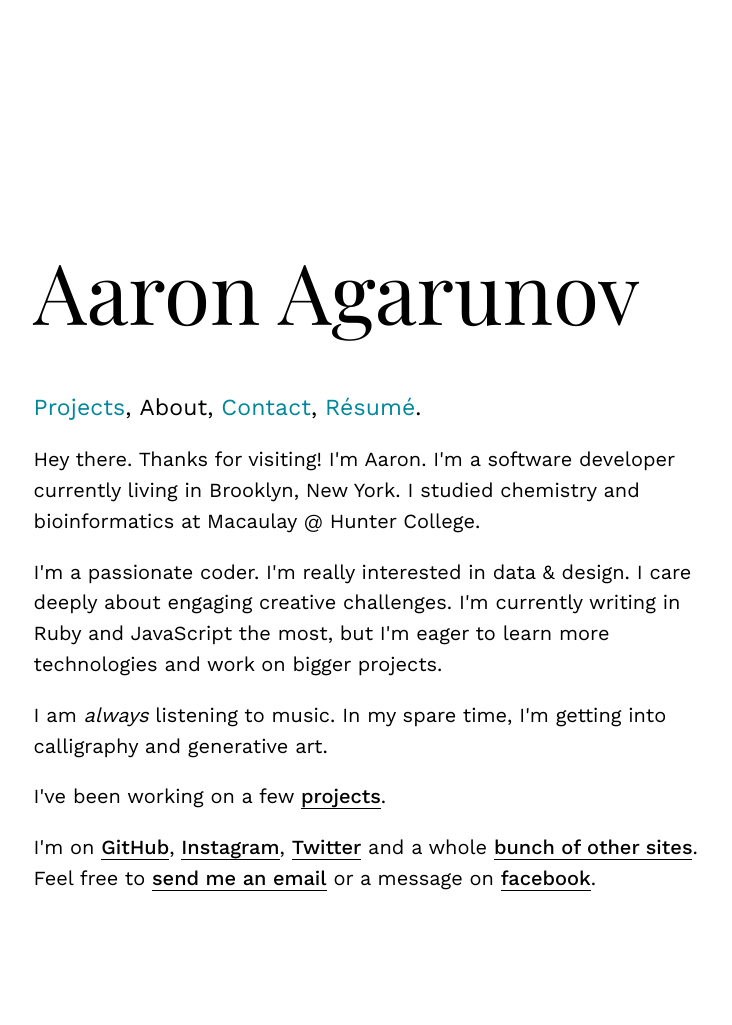
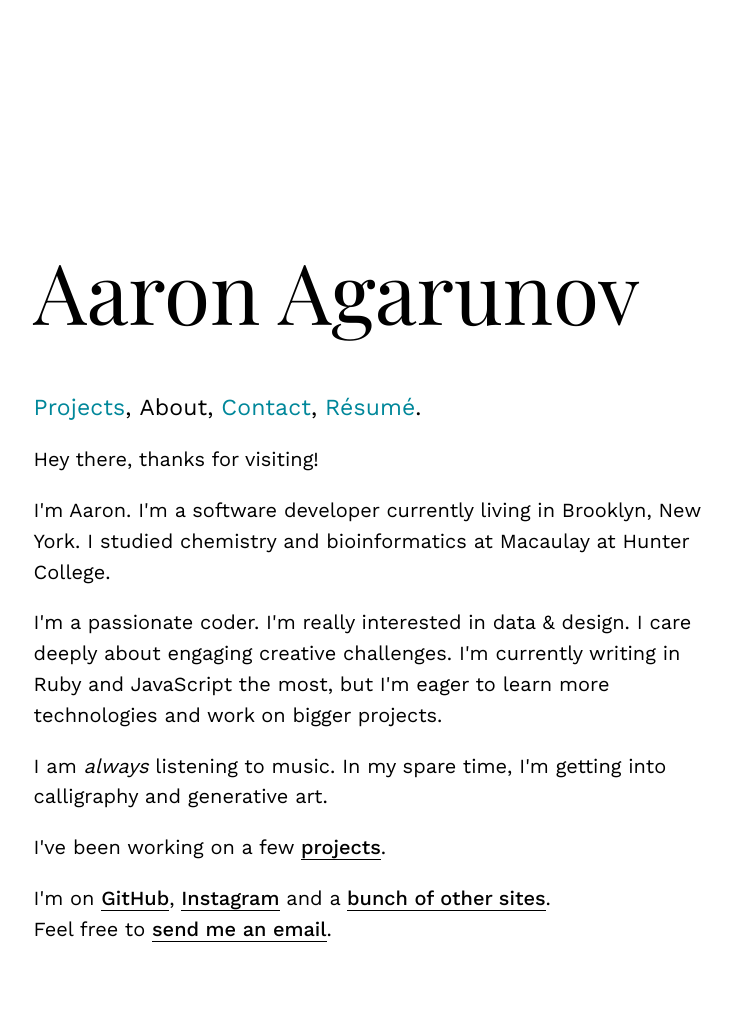
Before and after one commit to agarun/agarun.github.io, a Jekyll site: the page built from _pages/about.html, in a window 1280 px wide. Shown: the whole page, without its empty margins (184-916 px from the left). Built offline with Jekyll 4.4.1, drawn with Linux system fonts in a browser that asks for light colours; some web fonts are replaced; before the commit the page ends 974 px from its top, so only the background shows below that.

Commit message:
Shorten about.html text

```diff
--- a/_pages/about.html
+++ b/_pages/about.html
@@ -5,7 +5,9 @@ permalink: /about/
 ---
 <!-- ideas here - svg fractals D3 following stroke path; curving moving lines horizontal wobble -->
 <div class="about">
-  <p>Hey there. Thanks for visiting! I'm Aaron. I'm a software developer currently living in Brooklyn, New York. I studied chemistry and bioinformatics at Macaulay @ Hunter College.</p>
+  <p>Hey there, thanks for visiting!</p>
+
+  <p>I'm Aaron. I'm a software developer currently living in Brooklyn, New York. I studied chemistry and bioinformatics at Macaulay at Hunter College.</p>
 
   <p>I'm a passionate coder. I'm really interested in data & design. I care deeply about
     engaging creative challenges. I'm currently writing in Ruby and JavaScript the most, but I'm eager to learn more technologies and work on bigger projects.</p>
@@ -14,6 +16,6 @@ permalink: /about/
 
   <p>I've been working on a few <a href="/projects/" class="link-snap">projects</a>.</p>
 
-  <p>I'm on <a href="https://github.com/agarun" class="link-snap" target="_blank">GitHub</a>, <a href="https://www.instagram.com/agarunov/" class="link-snap" target="_blank">Instagram</a>, <a href="https://twitter.com/agarune" class="link-snap" target="_blank">Twitter</a> and a whole <a href="/contact/" class="link-snap">bunch of other sites</a>.<br>
-  Feel free to <a href="mailto:agarunov.aaron@gmail.com" class="link-snap">send me an email</a> or a message on <a href="https://facebook.com/agarunov" class="link-snap">facebook</a>.</p>
+  <p>I'm on <a href="https://github.com/agarun" class="link-snap" target="_blank">GitHub</a>, <a href="https://www.instagram.com/agarunov/" class="link-snap" target="_blank">Instagram</a> and a <a href="/contact/" class="link-snap">bunch of other sites</a>.<br>
+  Feel free to <a href="mailto:agarunov.aaron@gmail.com" class="link-snap">send me an email</a>.</p>
 </div>
```
